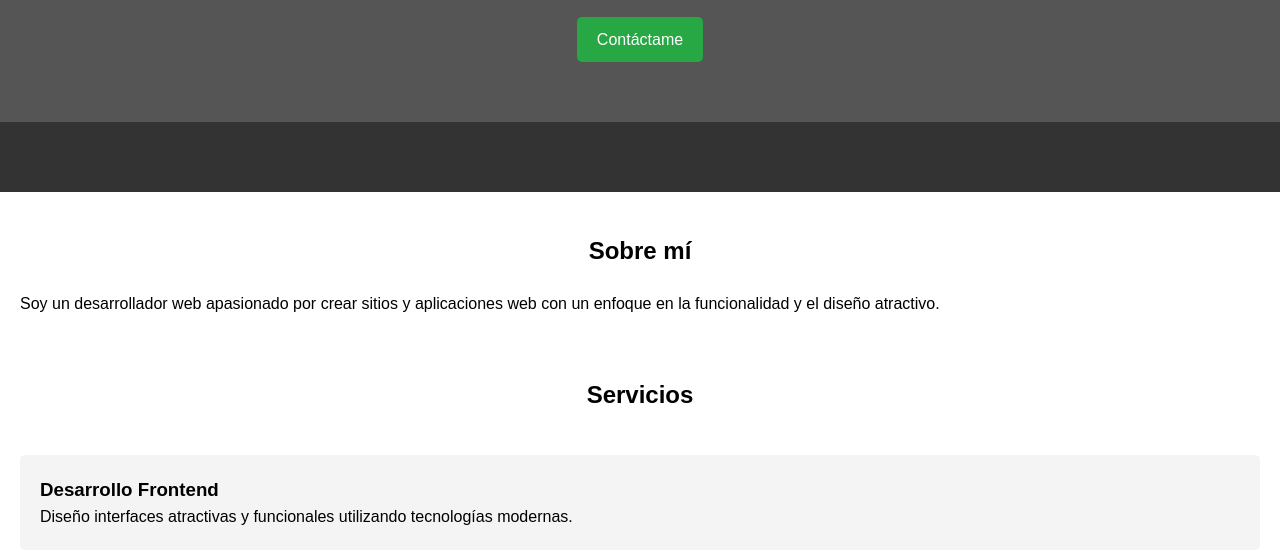
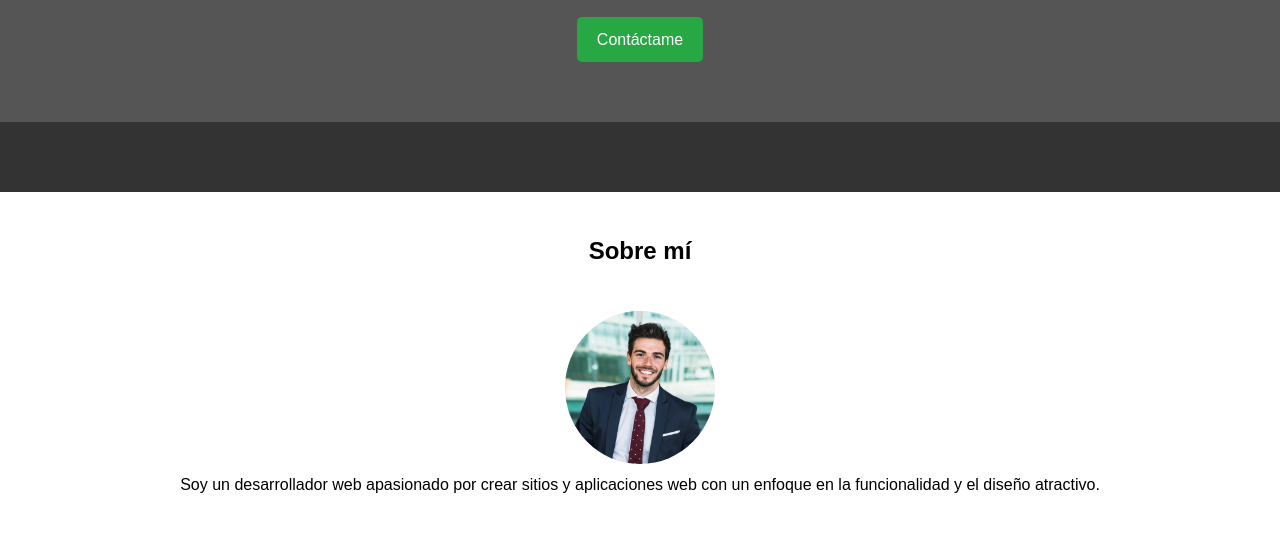
Before and after one commit to FcoJavierVGizv/Digitalizacion, a plain HTML site: page index.html in a window 1280 px wide. Shown: the part 235-789 px from the top of the page. Drawn offline with Linux system fonts and the light colour scheme.

Commit message:
Introduzco foto provisiona

```diff
--- a/index.html
+++ b/index.html
@@ -76,6 +76,16 @@
 
         section {
             margin-bottom: 60px;
+        }
+
+        #about {
+            text-align: center;
+        }
+
+        #about img {
+            max-width: 150px;
+            border-radius: 50%;
+            margin-top: 20px;
         }
 
         #services, #experience {
@@ -161,6 +171,7 @@
         <!-- Sección Sobre mí -->
         <section id="about">
             <h2>Sobre mí</h2>
+            <img src="img/fotoprovisional.jpg" alt="Foto de Fº Javier Vicaria Garcia">
             <p>Soy un desarrollador web apasionado por crear sitios y aplicaciones web con un enfoque en la funcionalidad y el diseño atractivo.</p>
         </section>
 
```
Also changed, not shown: img/fotoprovisional.jpg (added), 2 other files.
